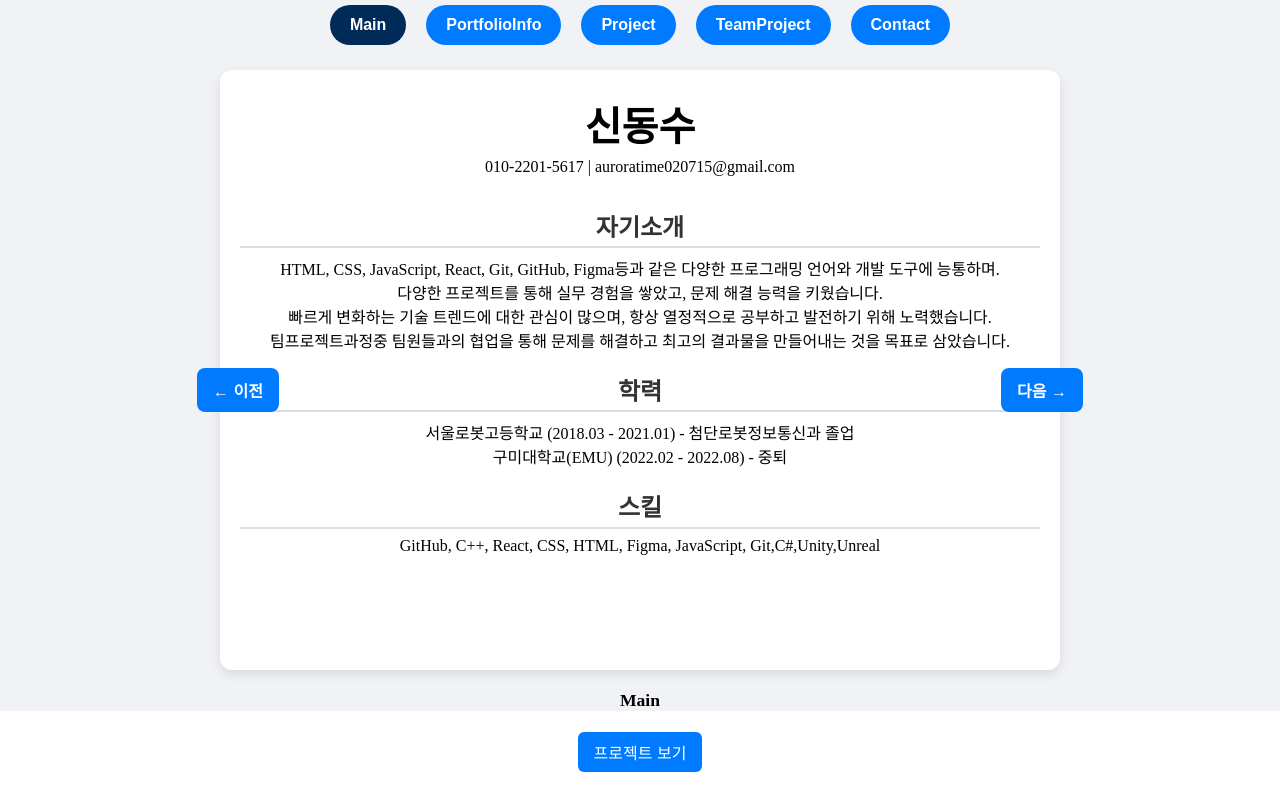
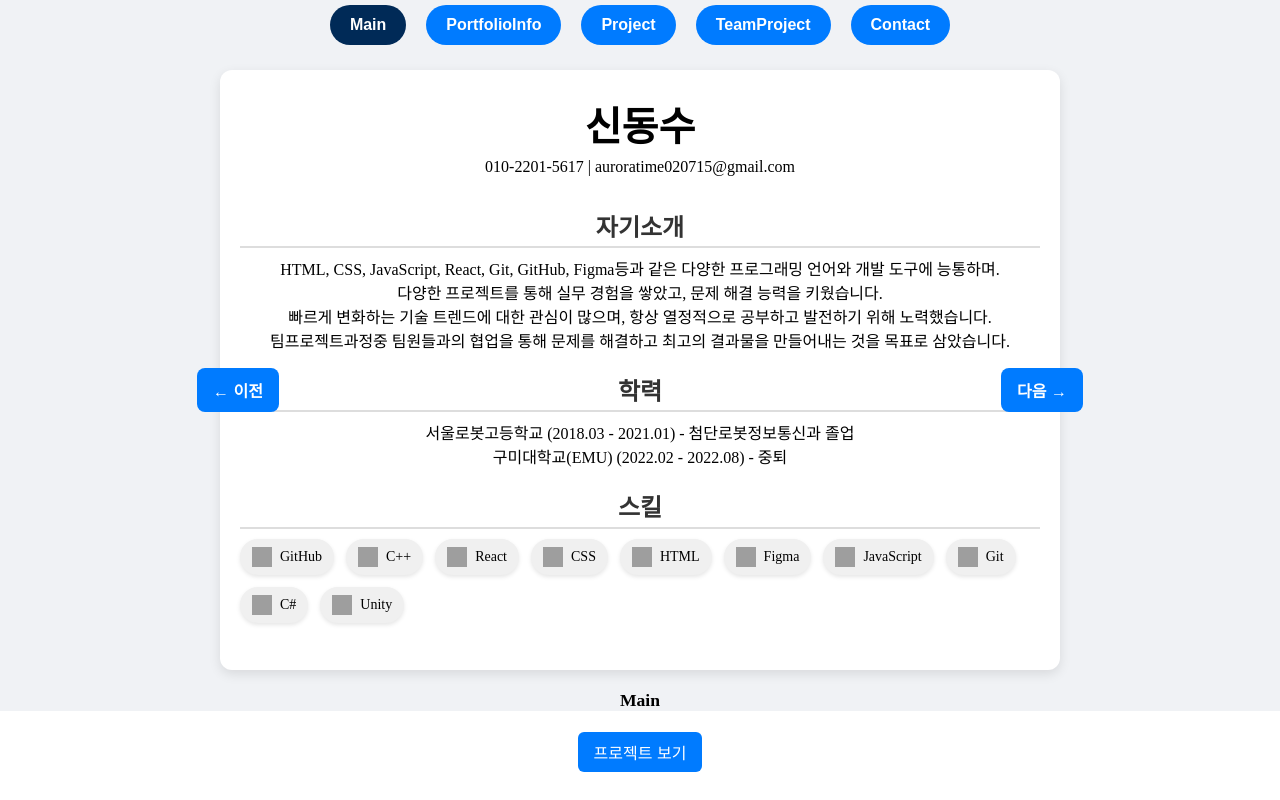
Before and after one commit to Dongsusin/DeskTop, a React (Vite) app: page / in a window 1280 px wide. Built offline with nearby package versions, Linux system fonts and the light colour scheme; grey boxes are pictures that could not be loaded.

Commit message:
이력서 수정

```diff
--- a/src/Apps/Resume/Resume.css
+++ b/src/Apps/Resume/Resume.css
@@ -257,6 +257,31 @@
   height: 16px;
   margin-right: 6px;
 }
+
+.skills-container {
+  display: flex;
+  flex-wrap: wrap;
+  gap: 12px;
+  margin-top: 10px;
+}
+
+.skill-badge {
+  display: flex;
+  align-items: center;
+  background-color: #f0f0f0;
+  border-radius: 9999px;
+  padding: 8px 12px;
+  font-size: 14px;
+  font-weight: 500;
+  gap: 8px;
+  box-shadow: 0 2px 4px rgba(0, 0, 0, 0.1);
+  cursor: pointer;
+}
+
+.skill-badge img {
+  width: 20px;
+  height: 20px;
+}
 @media screen and (max-width: 1024px) {
   .page-controls {
     width: 100%;
--- a/src/Apps/Resume/Resume.jsx
+++ b/src/Apps/Resume/Resume.jsx
@@ -3213,10 +3213,78 @@ function Resume() {
             <FadeInLine delay={2000}>
               <section>
                 <h2>스킬</h2>
-                <p>
-                  GitHub, C++, React, CSS, HTML, Figma, JavaScript,
-                  Git,C#,Unity,Unreal
-                </p>
+                <div class="skills-container">
+                  <div class="skill-badge">
+                    <img
+                      src="https://cdn.jsdelivr.net/gh/devicons/devicon/icons/github/github-original.svg"
+                      alt="GitHub"
+                    />
+                    GitHub
+                  </div>
+                  <div class="skill-badge">
+                    <img
+                      src="https://cdn.jsdelivr.net/gh/devicons/devicon/icons/cplusplus/cplusplus-original.svg"
+                      alt="C++"
+                    />
+                    C++
+                  </div>
+                  <div class="skill-badge">
+                    <img
+                      src="https://cdn.jsdelivr.net/gh/devicons/devicon/icons/react/react-original.svg"
+                      alt="React"
+                    />
+                    React
+                  </div>
+                  <div class="skill-badge">
+                    <img
+                      src="https://cdn.jsdelivr.net/gh/devicons/devicon/icons/css3/css3-original.svg"
+                      alt="CSS"
+                    />
+                    CSS
+                  </div>
+                  <div class="skill-badge">
+                    <img
+                      src="https://cdn.jsdelivr.net/gh/devicons/devicon/icons/html5/html5-original.svg"
+                      alt="HTML"
+                    />
+                    HTML
+                  </div>
+                  <div class="skill-badge">
+                    <img
+                      src="https://cdn.jsdelivr.net/gh/devicons/devicon/icons/figma/figma-original.svg"
+                      alt="Figma"
+                    />
+                    Figma
+                  </div>
+                  <div class="skill-badge">
+                    <img
+                      src="https://cdn.jsdelivr.net/gh/devicons/devicon/icons/javascript/javascript-original.svg"
+                      alt="JavaScript"
+                    />
+                    JavaScript
+                  </div>
+                  <div class="skill-badge">
+                    <img
+                      src="https://cdn.jsdelivr.net/gh/devicons/devicon/icons/git/git-original.svg"
+                      alt="Git"
+                    />
+                    Git
+                  </div>
+                  <div class="skill-badge">
+                    <img
+                      src="https://cdn.jsdelivr.net/gh/devicons/devicon/icons/csharp/csharp-original.svg"
+                      alt="C#"
+                    />
+                    C#
+                  </div>
+                  <div class="skill-badge">
+                    <img
+                      src="https://cdn.jsdelivr.net/gh/devicons/devicon/icons/unity/unity-original.svg"
+                      alt="Unity"
+                    />
+                    Unity
+                  </div>
+                </div>
               </section>
             </FadeInLine>
           </>
```
